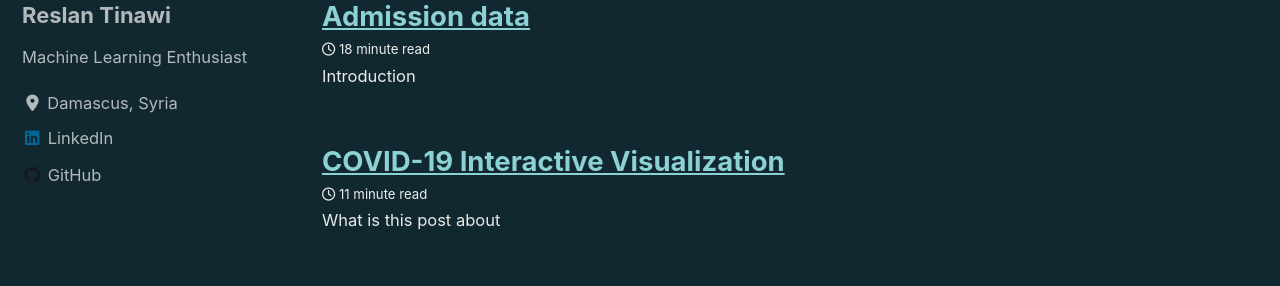
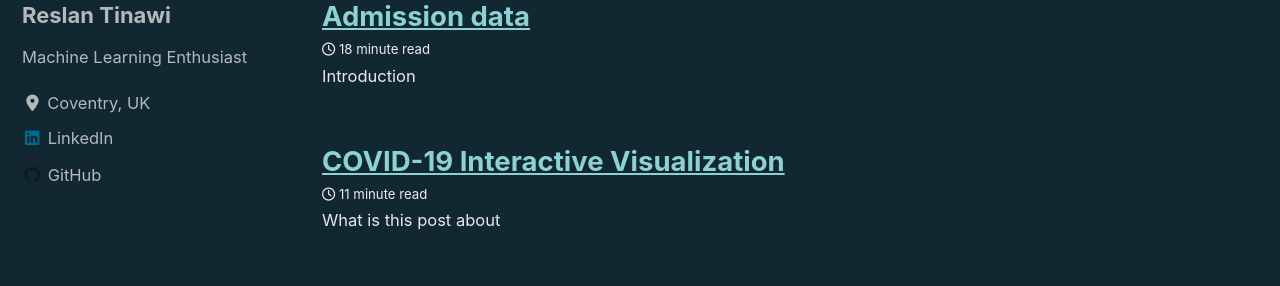
Before and after one commit to Reslan-Tinawi/reslan-tinawi.github.io, a Jekyll site: the page built from index.markdown, in a window 1280 px wide. Shown: the part 229-515 px from the top of the page. Built offline with Jekyll 4.4.1, drawn with Linux system fonts in a browser that asks for light colours; cached includes are drawn as plain includes; nearby versions of some CDN libraries.

Commit message:
Update location 📍

```diff
--- a/_config.yml
+++ b/_config.yml
@@ -38,7 +38,7 @@ author:
   name: "Reslan Tinawi"
   avatar: "/assets/images/bio-photo.jpeg"
   bio: "Machine Learning Enthusiast"
-  location: "Damascus, Syria"
+  location: "Coventry, UK"
   linkedin: "reslan-al-tinawi"
   github: "Reslan-Tinawi"
 
```
